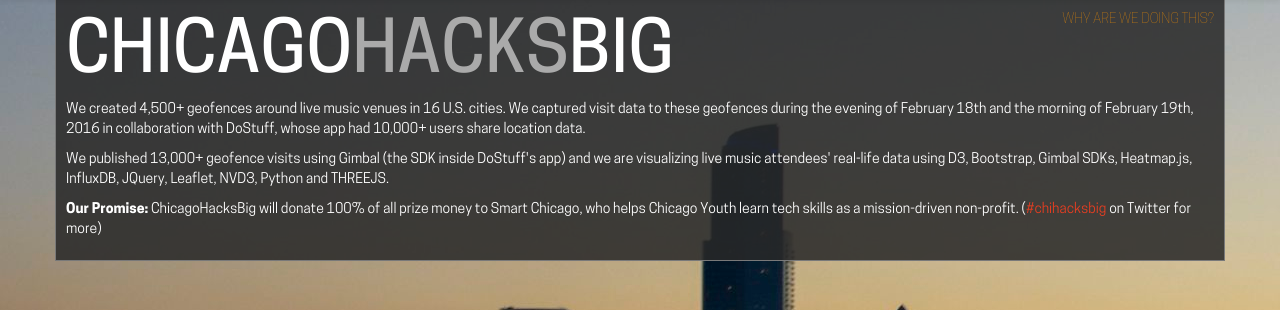
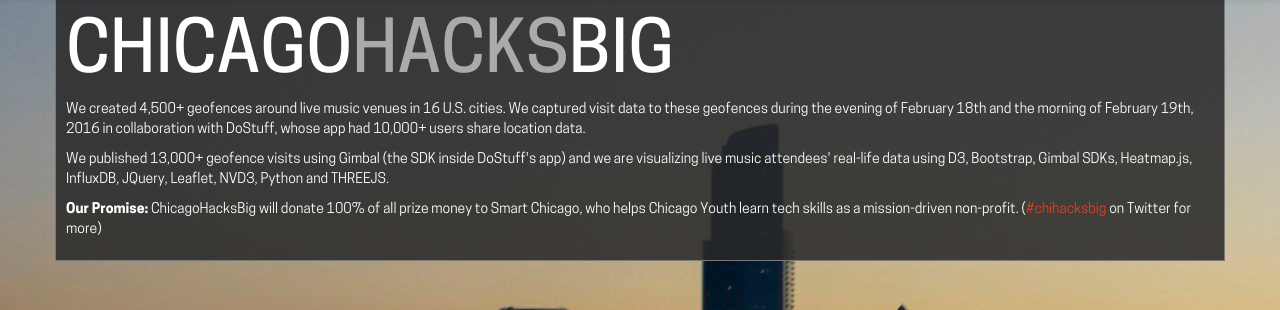
Before and after one commit to NationalAssociationOfRealtors/ChicagoHacksBig, a Flask app: page / in a window 1280 px wide. Shown: the part 51-361 px from the top of the page. Run offline with Flask 2, Linux system fonts and the light colour scheme; data that the repository does not hold is empty; some libraries are stand-ins or nearby versions.

Commit message:
Removed Why are we doing this? link.

```diff
--- a/hack/views/templates/intro.html
+++ b/hack/views/templates/intro.html
@@ -157,9 +157,7 @@
 				<div id="logo">
 					<h1>Chicago<span class="title-callout">Hacks</span>Big</h1>
 				</div>
-				<div id="why">
-					<a href="#">Why Are We Doing This?</a>
-				</div>
+
 			</div>
 			<div style="clear:both;"></div>
 			<p>We created 4,500+ geofences around live music venues in 16 U.S. cities. We captured visit data to these geofences during the evening of February 18th and the morning of February 19th, 2016 in collaboration with DoStuff, whose app had 10,000+ users share location data.</p>
```
